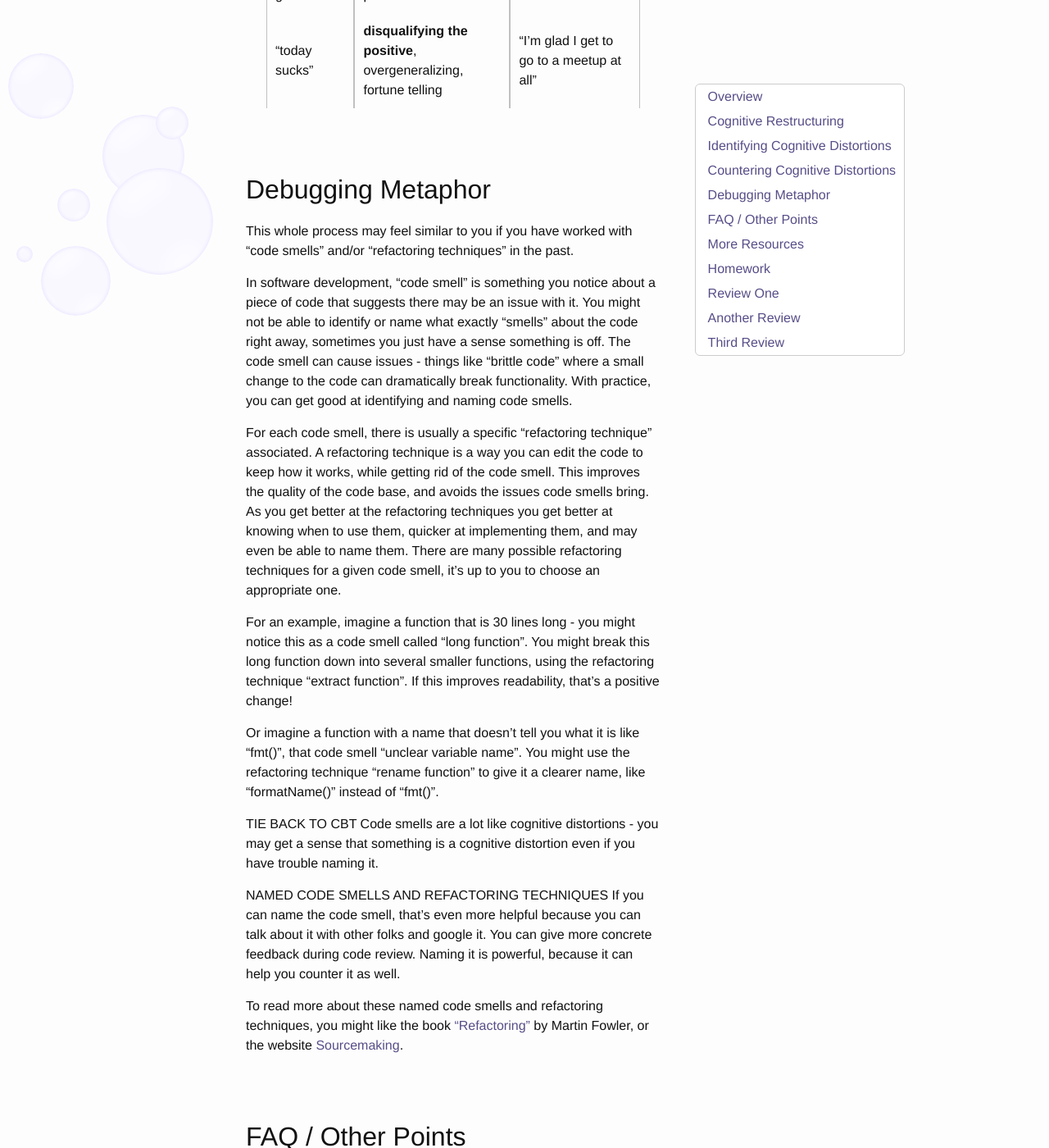
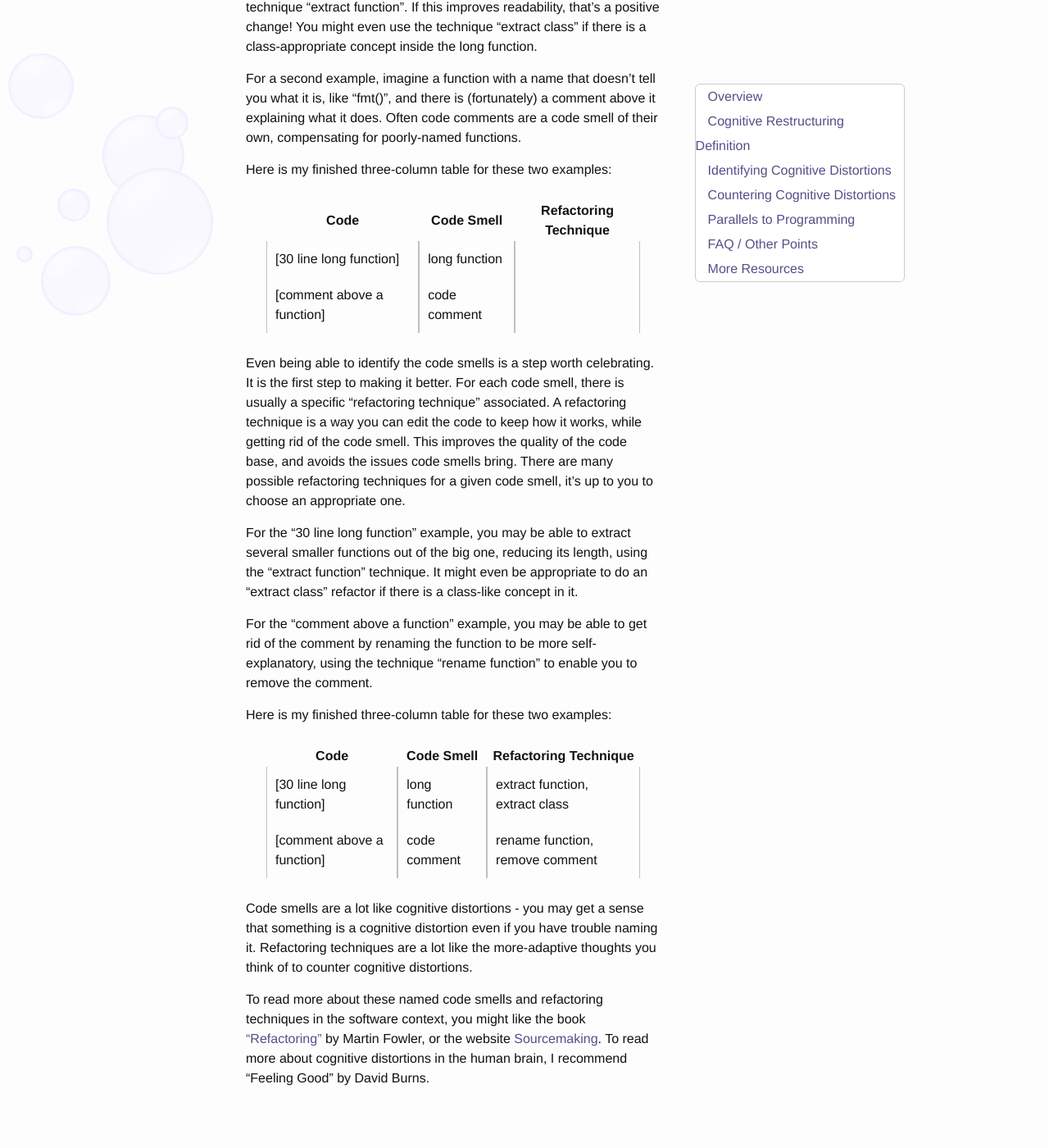
Before and after one commit to caseywatts/caseywatts.github.io, a Jekyll site: the page built from _posts/2019-12-28-debugging-your-brain-5.md, in a window 1280 px wide and 1400 px high, scrolled down 7360 px. Shown: the whole window at 82% size. Built offline with Jekyll 4.4.1, drawn with Linux system fonts in a browser that asks for light colours; some of the changed text lies outside the part shown.

Commit message:
finish chapter 5

```diff
--- a/_posts/2019-12-28-debugging-your-brain-5.md
+++ b/_posts/2019-12-28-debugging-your-brain-5.md
@@ -7,44 +7,11 @@
 
 # Cognitive Restructuring
 
-Outline
-
-- [Cognitive Restructuring](#cognitive-restructuring)
-  - [Overview](#overview)
-  - [Cognitive Restructuring](#cognitive-restructuring-1)
-    - [Example Scenario](#example-scenario)
-  - [Identifying Cognitive Distortions](#identifying-cognitive-distortions)
-    - [Common Cognitive Distortions](#common-cognitive-distortions)
-      - [Feelings vs Facts](#feelings-vs-facts)
-      - [Generalizing: Needs nuance](#generalizing-needs-nuance)
-      - [Focusing: Positive versus negative](#focusing-positive-versus-negative)
-      - [People](#people)
-      - [Outcome Prediction](#outcome-prediction)
-      - [More](#more)
-    - [Identifying Cognitive Distortions - Example](#identifying-cognitive-distortions---example)
-  - [Countering Cognitive Distortions](#countering-cognitive-distortions)
-    - [Countering Cognitive Distortions - Example](#countering-cognitive-distortions---example)
-  - [Debugging Metaphor](#debugging-metaphor)
-  - [FAQ / Other Points](#faq--other-points)
-    - [When to let it through](#when-to-let-it-through)
-    - [Why doesn't everybody already do CBT](#why-doesnt-everybody-already-do-cbt)
-  - [More Resources](#more-resources)
-    - [CBT Book](#cbt-book)
-    - [Therapy](#therapy)
-    - [CBT App](#cbt-app)
-    - [Meditation App](#meditation-app)
-    - [Regular Practice](#regular-practice)
-  - [Homework](#homework)
-- [Book Summary](#book-summary)
-  - [Review One](#review-one)
-  - [Another Review](#another-review)
-  - [Third Review](#third-review)
-
 ## Overview
 
 You have read about how to enter an introspective state (whoop!), about how to process experiences by putting them into words, and about how to validate those experiences to non-judgmentally accept them as inputs. In this chapter, you will learn how to identify unhelpful thought patterns and how turn them into helpful ones. This is known as "cognitive restructuring".
 
-## Cognitive Restructuring
+## Cognitive Restructuring Definition
 
 Cognitive Restructuring is the process of identifying and countering "unhelpful thought patterns". Unchecked, these lead to downward spirals of negative emotion. They make you feel worse in an unproductive, unhelpful way. They tend to be irrational or exaggerated. Some examples include: all-or-nothing thinking, over-generalization, and magnification.
 
@@ -147,47 +114,53 @@
 | "if I'm running late, I just shouldn't go" | **all or nothing thinking**, mind reading, fortune telling, disqualifying the positive | "going late is still valuable, and it won't actually look that bad" |
 | "today sucks" | **disqualifying the positive**, overgeneralizing, fortune telling | "I'm glad I get to go to a meetup at all" |
 
-## Debugging Metaphor
+## Parallels to Programming
 
-This whole process may feel similar to you if you have worked with "code smells" and/or "refactoring techniques" in the past.
+This brain debugging process may feel familiar to you if you have worked with "code smells" and "refactoring techniques" in the past.
 
-In software development,  “code smell” is something you notice about a piece of code that suggests there may be an issue with it. You might not be able to identify or name what exactly "smells" about the code right away, sometimes you just have a sense something is off. The code smell can cause issues - things like "brittle code" where a small change to the code can dramatically break functionality.  With practice, you can get good at identifying and naming code smells.
+In software development, a “code smell” is something you notice about a piece of code that suggests there may be an issue with it. You might not be able to identify what exactly "smells" about the code right away, sometimes you just have a sense something is off. The code smell can cause issues if not addressed. One consequence is "brittle code" where a small change to the code can dramatically break functionality. Another common consequence is hard to read code, for others or for your future self. With practice, you can get good at identifying and naming code smells.
 
-For each code smell, there is usually a specific "refactoring technique" associated. A refactoring technique is a way you can edit the code to keep how it works, while getting rid of the code smell. This improves the quality of the code base, and avoids the issues code smells bring. As you get better at the refactoring techniques you get better at knowing when to use them, quicker at implementing them, and may even be able to name them. There are many possible refactoring techniques for a given code smell, it's up to you to choose an appropriate one.
+If you can name the code smell that will help you talk about it with other people. You can use the smell names to give more concrete feedback during code review. Naming the code smell also helps you look up how other people have dealt with the smell in other contexts, and give you ideas about what refactoring techniques to use on it.
 
-For an example, imagine a function that is 30 lines long - you might notice this as a code smell called "long function". You might break this long function down into several smaller functions, using the refactoring technique "extract function". If this improves readability, that's a positive change!
+For an example, imagine a function that is 30 lines long - you might notice this as a code smell called "long function". You might break this long function down into several smaller functions, using the refactoring technique "extract function". If this improves readability, that's a positive change! You might even use the technique "extract class" if there is a class-appropriate concept inside the long function.
 
-Or imagine a function with a name that doesn't tell you what it is like "fmt()", that code smell "unclear variable name". You might use the refactoring technique "rename function" to give it a clearer name, like "formatName()" instead of "fmt()".
+For a second example, imagine a function with a name that doesn't tell you what it is, like "fmt()", and there is (fortunately) a comment above it explaining what it does. Often code comments are a code smell of their own, compensating for poorly-named functions.
 
-TIE BACK TO CBT
-Code smells are a lot like cognitive distortions - you may get a sense that something is a cognitive distortion even if you have trouble naming it.
+Here is my finished three-column table for these two examples:
 
+| Code | Code Smell | Refactoring Technique |
+| - | - | - |
+| [30 line long function] | long function |  |
+| [comment above a function] | code comment |  |
 
-NAMED CODE SMELLS AND REFACTORING TECHNIQUES
-If you can name the code smell, that's even more helpful because you can talk about it with other folks and google it. You can give more concrete feedback during code review. Naming it is powerful, because it can help you counter it as well.
+Even being able to identify the code smells is a step worth celebrating. It is the first step to making it better. For each code smell, there is usually a specific "refactoring technique" associated. A refactoring technique is a way you can edit the code to keep how it works, while getting rid of the code smell. This improves the quality of the code base, and avoids the issues code smells bring. There are many possible refactoring techniques for a given code smell, it's up to you to choose an appropriate one.
 
-To read more about these named code smells and refactoring techniques, you might like the book [“Refactoring”](https://martinfowler.com/books/refactoring.html) by Martin Fowler, or the website [Sourcemaking](https://sourcemaking.com/refactoring).
+For the "30 line long function" example, you may be able to extract several smaller functions out of the big one, reducing its length, using the "extract function" technique. It might even be appropriate to do an "extract class" refactor if there is a class-like concept in it.
+
+For the "comment above a function" example, you may be able to get rid of the comment by renaming the function to be more self-explanatory, using the technique "rename function" to enable you to remove the comment.
+
+Here is my finished three-column table for these two examples:
+
+| Code | Code Smell | Refactoring Technique |
+| - | - | - |
+| [30 line long function] | long function | extract function, extract class |
+| [comment above a function] | code comment | rename function, remove comment |
+
+Code smells are a lot like cognitive distortions - you may get a sense that something is a cognitive distortion even if you have trouble naming it. Refactoring techniques are a lot like the more-adaptive thoughts you think of to counter cognitive distortions.
+
+To read more about these named code smells and refactoring techniques in the software context, you might like the book [“Refactoring”](https://martinfowler.com/books/refactoring.html) by Martin Fowler, or the website [Sourcemaking](https://sourcemaking.com/refactoring). To read more about cognitive distortions in the human brain, I recommend "Feeling Good" by David Burns.
 
 ## FAQ / Other Points
 
 ### When to let it through
 
-There is some utility in declaring your unhappy state to others (and to yourself?) - conveying your current emotional state. It might be cathartic to express it, especially if there's nothing that can be done about it.
-
-The goal here is not to ruminate. Let's look at the definition of rumination:
-> Dwelling on the causes and consequences as opposed to the solutions
-
-I could remind myself to angriness will go away when I eat, or that when I get there I can I can take my shoes off and dry my socks off. I'll feel awesome once my feet are dry. I'm literally soaked, everybody would understand. I probably wouldn't be the only one so wet!
-
-This chapter covers the number one most useful thing I learned in “Intro to Psychology” - how to diffuse rumination by identifying and countering these maladaptive thought patterns.
+The goal of debugging your brain is to respond to situations in a helpful, adaptive way. These "Debugging Your Brain" techinques are tools you can use to redirect your mental energy where you see fit. Often the most adaptive thing you can do is to focus on a positive, accurate view of a situation. Sometimes, however, it may be more adaptive to lean into an unhappy emotional state to either share it with others or to incite action in yourself. It is up to you to determine what "adaptive" means to you in a given situation.
 
 ### Why doesn't everybody already do CBT
 
-CBT takes time, energy, and skill.
+CBT takes time, energy, and skill. Most people aren't aware of these skills you can work on. Many people who do know about these skills probably aren't sure how to develop them.
 
-Most people aren't aware this is a skill you can work on. Many people who are aware probably aren't sure how to develop it. Thankfully, you do now.
-
-You'll be able to work on this gradually, but the rate at which you can work on this is limited. You don't have infinite time or energy. Try and celebrate each step in the right direction. It's a long journey.
+You'll be able to work on these skills gradually, but the rate at which you can work on them is limited. You don't have infinite time or energy. Try to celebrate each step in the right direction. It's a long journey.
 
 ## More Resources
 
@@ -211,57 +180,25 @@
 
 ### CBT App
 
-The web application Joyable helps with one particular issue, social anxiety. It is a great tool to help make sure you regularly work on your CBT homework, and give you some structure around it. It is cheaper than seeing a therapist, but just like the book approach seeing a therapist as well is more effective.
+The web application "Joyable" helps with one particular issue, social anxiety. It is a great tool to help make sure you regularly work on your CBT homework, and give you some structure around it. It is cheaper than seeing a therapist, but just like the book approach seeing a therapist as well is more effective.
 
 Joyable is great tool for social anxiety. I haven't yet found an app that helps with CBT more generally, but I really hope to see more things like this!
 
-LINK TO JOYABLE
+### Meditation
 
-### Meditation App
+Meditation has a lot of health benefits. There are many studies showing that it decreases stress, anxiety, and depression. Some doctors even "prescribe" meditation to their patients.
 
-Meditation can help you... BENEFITS
-
-There are many ways to get started with meditation - apps, videos, books, classes. For one concrete way to get started, I recommed the app Headspace. Headspace is DESCRIBE HEADSPACE
-
-LINK TO HEADSPACE
+There are many ways to get started with meditation - apps, videos, books, classes. For one specific way to get started, I recommed the app "Headspace". It breaks down the main concepts of meditation into short sessions with cute videos.
 
 ### Regular Practice
 
 Regardless of your approach, you'll have to regularly practice these skills to see progress. Brainstorm with yourself how to get yourself to regularly work on these skills. You might come up with some prompts (calendar event reminders? do it before/after something else?). You might pick one maladaptive thought pattern per week to look out for and work on, or you might set a goal of "whooping" yourself one per day. There are entire books on the psychology of habit formation. Make CBT skills a habit for yourself, however you are able.
 
-## Homework
-
-ASSIGN HOMEWORK?
-
 # Book Summary
 
-## Review One
+When you feel yourself potentially downward spiraling, get yourself into a mindful state. You can use the **"whoop!"** technique. Once you're in the mindful state, think about what your **"inputs"** are. Automatic thoughts, automatic feelings, bodily state, external stimuli. Put these into words. Identify any **cognitive distortions** you have within these automatic thoughts, and consider what **more-adaptive thoughts** you can come up with. With these skills together, you'll be able to choose a response that's more effective than what you might have originally done.
 
-Two debugging steps from earlier chapters:
-
-1. When you feel yourself potentially downward spiraling, get into a mindful state. Whoop!
-2. In a mindful state, listen to and describe your inputs: your automatic thoughts and feelings.
-
-In this chapter we will cover two more steps:
-
-1. Identfy any thoughts that are unrealistic or unproductive, and name them.
-2. For each unhelpful thought, think of an alternative thought that is more  realistic and helpful.
-
-## Another Review
-
-In the previous chapters, you learned how to CHAPTER1 then CHAPTER2 then CHAPTER3
-
-Processing overview. You've covered 1 and 2 in the previous chapters, and we'll do 3 and 4 in this one.
-
-1. Notice an opportunity to introspect. Whoop!
-2. Describe your automatic thoughts and feelings.
-3. Identify which thoughts are unhelpful.
-4. Respond to the unhelpful thoughts with more helpful ones.
-
-## Third Review
-
-Now you know how to get into the Whoop State. Once you're in there, you know what types of inputs to your system to think about. You know how to process your emotions better, and you can identify maladaptive thought patterns, replacing them with more adaptive ones.
-
-With all these put together, you can choose as a response that's more effective than what you might have done otherwise. You'll be more productive and happier. Any time you're about to hit a downward spiral, you can stop yourself and take control of your mind.
-
-You are now a Mind Manipulator, of your own mind! You've finally figured out how to use the debugger for your brain. Now you can debug this "software" that's been running nonstop your whole life. You have so much potential, and so much power :)
+1. **Whoop!** - When you feel yourself potentially downward spiraling, get into a mindful state.
+2. **Inputs** - In a mindful state, listen to and describe your inputs, especially your automatic thoughts and feelings.
+3. **Cognitive Distortions** - Identfy any thoughts that are unrealistic or unproductive, and name them.
+4. **More Adaptive Thoughts** - For each unhelpful thought, think of an alternative thought that is more realistic and helpful.
```
Also changed, not shown: other parts of _posts/2019-12-28-debugging-your-brain-5.md (+1 -5 lines).
